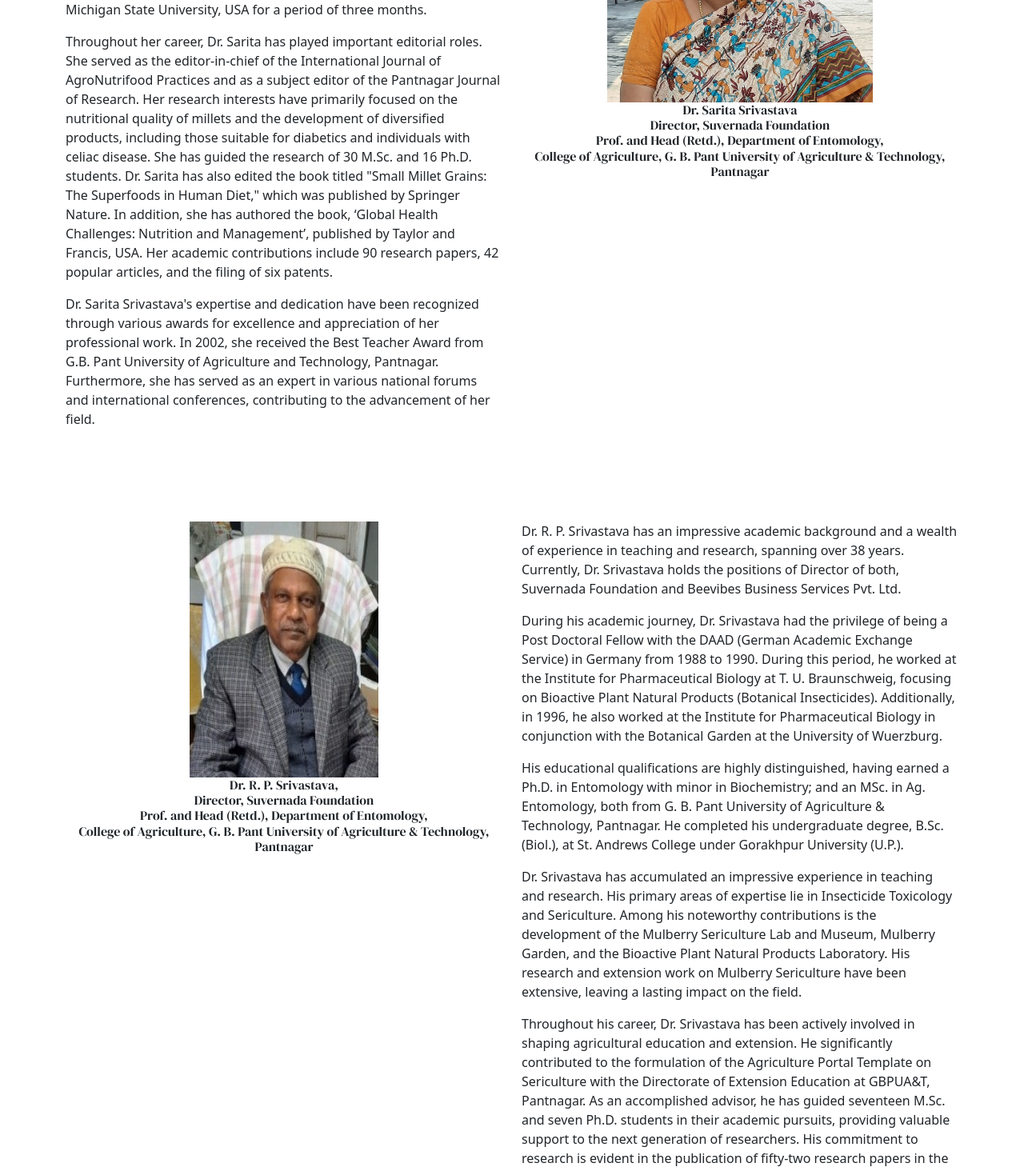
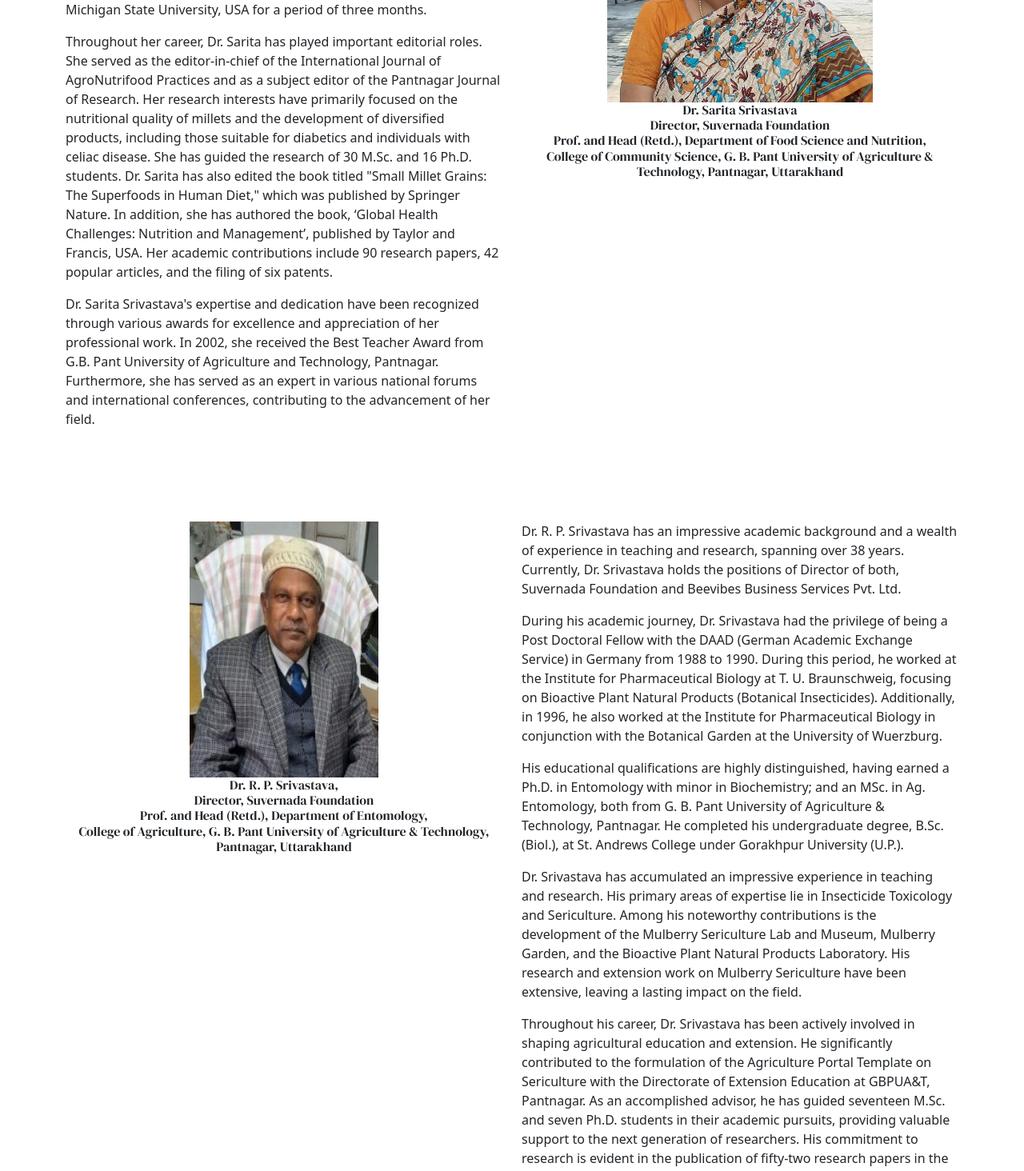
Before and after one commit to Suvernada/ngo-website, a React (Create React App) app: page /about in a window 1280 px wide. Shown: the part 800-2264 px from the top of the page at 80% size. Built offline with nearby package versions, Linux system fonts and the light colour scheme.

Commit message:
changes implemented in names and new update section

```diff
--- a/src/pages/AboutPage.jsx
+++ b/src/pages/AboutPage.jsx
@@ -89,10 +89,11 @@ const AboutPage = () => {
 								<br />
 								Director, Suvernada Foundation
 								<br />
-								Prof. and Head (Retd.), Department of Entomology,
+								Prof. and Head (Retd.), Department of Food Science and
+								Nutrition,
 								<br />
-								College of Agriculture, G. B. Pant University of Agriculture &
-								Technology, Pantnagar
+								College of Community Science, G. B. Pant University of
+								Agriculture & Technology, Pantnagar, Uttarakhand
 							</h6>
 						</div>
 					</div>
@@ -107,7 +108,7 @@ const AboutPage = () => {
 								Prof. and Head (Retd.), Department of Entomology,
 								<br />
 								College of Agriculture, G. B. Pant University of Agriculture &
-								Technology, Pantnagar
+								Technology, Pantnagar, Uttarakhand
 							</h6>
 						</div>
 						<div className="col-lg-6 col-md-12">
@@ -220,7 +221,7 @@ const AboutPage = () => {
 								alt="Card 4"
 							/>
 							<div className="card-body">
-								<h5 className="card-title">Dr PritishriParhi</h5>
+								<h5 className="card-title">Dr Pritishri Parhi</h5>
 								<p className="card-text">
 									{" "}
 									Dean, College of Community Science, OUAT, Bhubaneswar,Odisha
@@ -237,7 +238,7 @@ const AboutPage = () => {
 							<div className="card-body">
 								<h5 className="card-title">Dr. Asha Arya</h5>
 								<p className="card-text">
-									Former Professor and Head Dept. of Food Science and Nutrition
+									Former Professor and Head Dept. of Food Science and Nutrition,
 									College of Community Science VNMKV, Parbhani (MS)
 								</p>
 							</div>
@@ -281,9 +282,9 @@ const AboutPage = () => {
 							<div className="card-body">
 								<h5 className="card-title">Dr Sheetal Chhaya</h5>
 								<p className="card-text">
-									Chief Clinical Nutritionist Parul Sevashram Hospital
-									(Professor and Head) Dept. of Nutrition and Dietetics Parul
-									Institute of Applied Sciences Parul University, Vadodara,
+									Chief Clinical Nutritionist, Parul Sevashram Hospital,
+									(Professor and Head) Dept. of Nutrition and Dietetics, Parul
+									Institute of Applied Sciences, Parul University, Vadodara,
 									Gujarat
 								</p>
 							</div>
@@ -299,7 +300,7 @@ const AboutPage = () => {
 								<h5 className="card-title">Ms Shivli Srivastava</h5>
 								<p className="card-text">
 									Food Scientist, M.Sc. Food Technology, CFTRI B.Sc. Food
-									Technology (Gold Medalist), GBPUA&T
+									Technology (Gold Medalist), GBPUA&T, Pantnagar, Uttarakhand
 								</p>
 							</div>
 						</div>
--- a/src/pages/EventsPage.jsx
+++ b/src/pages/EventsPage.jsx
@@ -193,7 +193,7 @@ To learn more about Marketmirchi.com, interested parties can contact Pragati Gok
 								<h4>News Update</h4>
 								<div className="event-info">
 									<p>
-										<i class="bi bi-calendar-check"></i>Date: 19 August, 2023{" "}
+										<i class="bi bi-calendar-check"></i>Date: 29 April, 2025{" "}
 									</p>
 									<p>
 										<i class="bi bi-person"></i>Authored by: Team Harmonious
```
